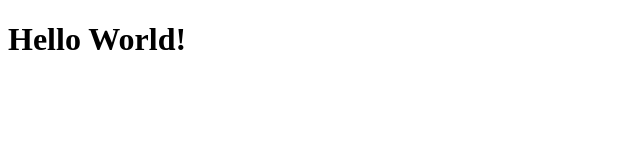
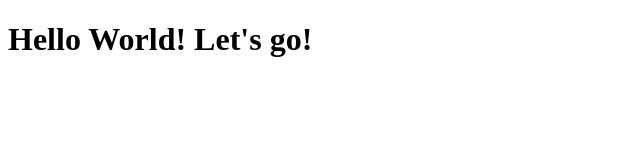
Before and after one commit to seanvisbal/first-coursera-test, a plain HTML site: page index.html in a window 1280 px wide. Shown: the whole page, without its empty margins (0-640 px from the left). Drawn offline with Linux system fonts and the light colour scheme.

Commit message:
Next version of web file

```diff
--- a/index.html
+++ b/index.html
@@ -5,6 +5,6 @@
         <title>Hello Coursera!</title>
     </head>
     <body>
-         <h1>Hello World!</h1>
+         <h1>Hello World! Let's go!</h1>
     </body>
 </html>
```
